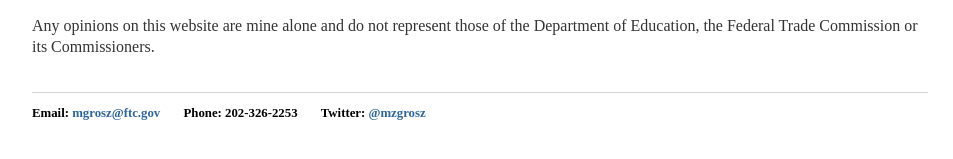
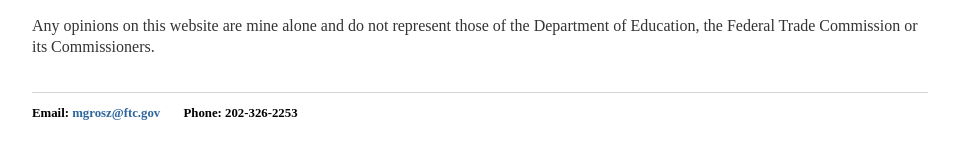
Before and after one commit to mzgrosz/mzgrosz.github.io, a Jekyll site: the page built from index.html, in a window 1280 px wide. Shown: the part 566-725 px from the top of the page, without its empty margins (160-1113 px from the left). Built offline with Jekyll 4.4.1, drawn with Linux system fonts in a browser that asks for light colours.

Commit message:
Update default.html

```diff
--- a/_layouts/default.html
+++ b/_layouts/default.html
@@ -34,7 +34,6 @@
 	    		<ul>
 			<li> Email: <a href="mailto:mgrosz@ftc.gov">mgrosz@ftc.gov</a></li>
         		<li> Phone: 202-326-2253</li>
-				<li> Twitter: <a href="https://twitter.com/mzgrosz">@mzgrosz</a></li>
 			</ul>
 			</footer>
 		</body>
```
